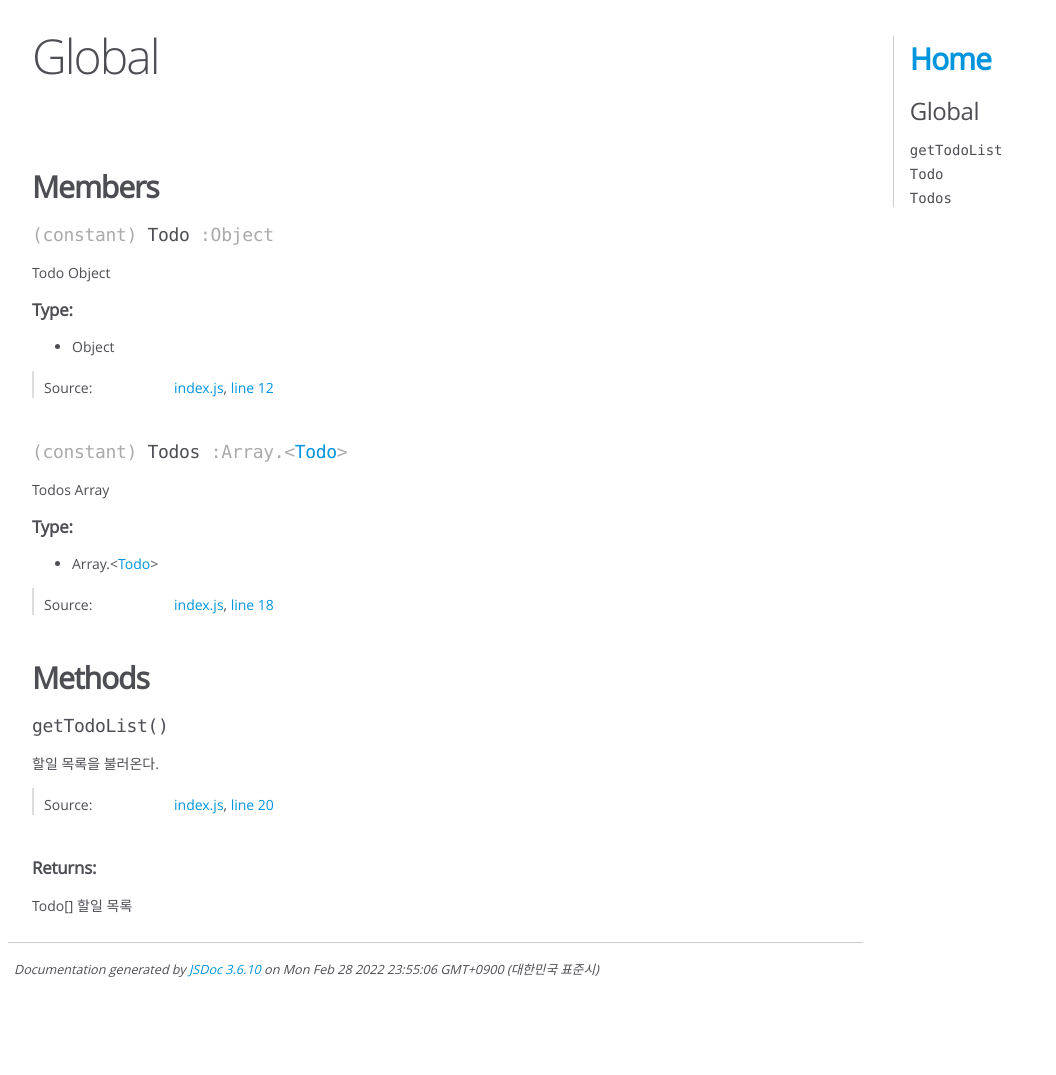
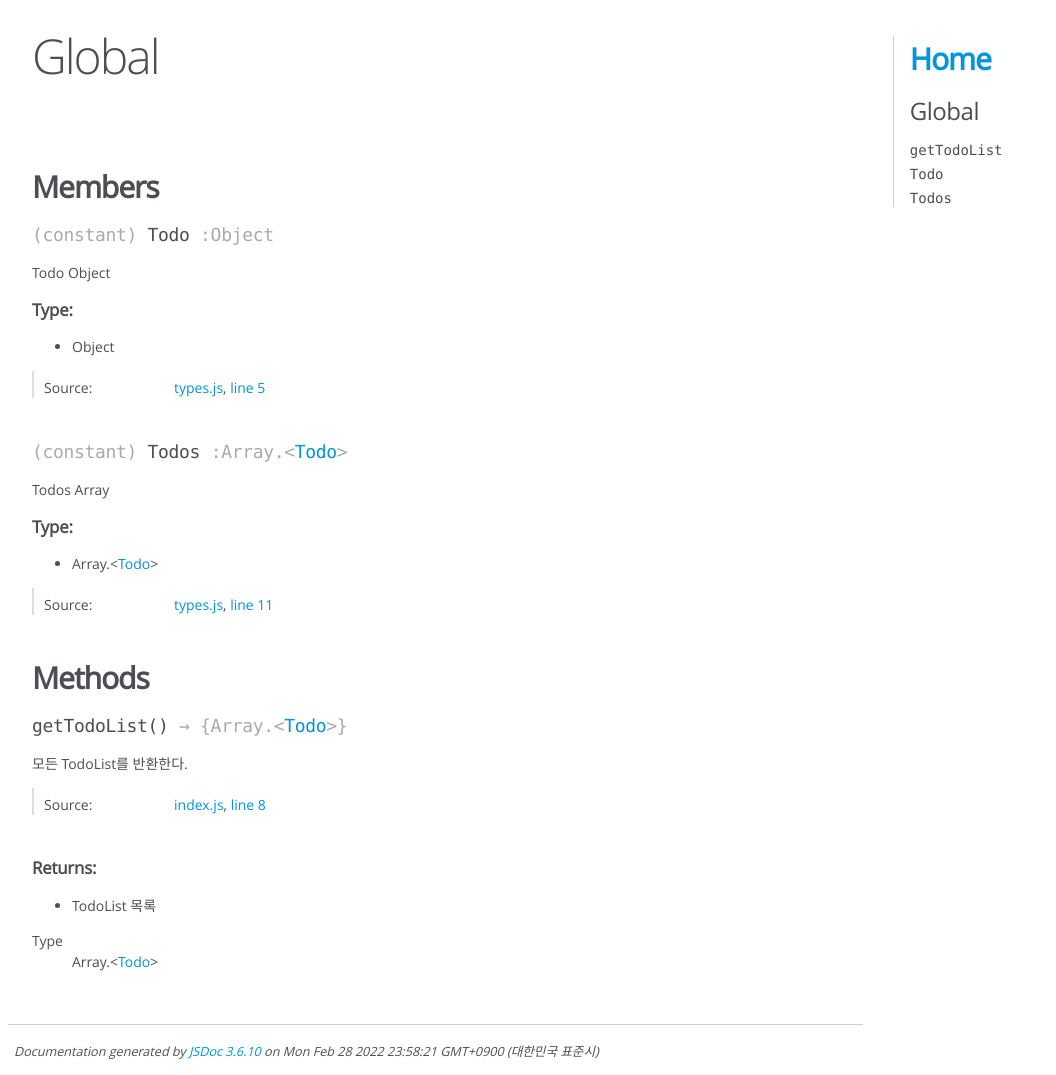
Before and after one commit to next-step/ts-todo-list, a website: page docs/global.html in a window 1280 px wide. Shown: the whole page, without its empty margins (0-1056 px from the left). Before the commit the page ends 993 px from the top, so only its background shows below. Drawn offline with Linux system fonts and the light colour scheme.

Commit message:
feat: getTodoList

```diff
--- a/docs/global.html
+++ b/docs/global.html
@@ -152,7 +152,7 @@
 
     <dt class="tag-source">Source:</dt>
     <dd class="tag-source"><ul class="dummy"><li>
-        <a href="index.js.html">index.js</a>, <a href="index.js.html#line12">line 12</a>
+        <a href="types.js.html">types.js</a>, <a href="types.js.html#line5">line 5</a>
     </li></ul></dd>
 
 
@@ -224,7 +224,7 @@
 
     <dt class="tag-source">Source:</dt>
     <dd class="tag-source"><ul class="dummy"><li>
-        <a href="index.js.html">index.js</a>, <a href="index.js.html#line18">line 18</a>
+        <a href="types.js.html">types.js</a>, <a href="types.js.html#line11">line 11</a>
     </li></ul></dd>
 
 
@@ -252,7 +252,7 @@
 
 
 
-    <h4 class="name" id="getTodoList"><span class="type-signature"></span>getTodoList<span class="signature">()</span><span class="type-signature"></span></h4>
+    <h4 class="name" id="getTodoList"><span class="type-signature"></span>getTodoList<span class="signature">()</span><span class="type-signature"> &rarr; {Array.&lt;<a href="global.html#Todo">Todo</a>>}</span></h4>
 
 
 
@@ -260,7 +260,7 @@
 
 
 <div class="description">
-    <p>할일 목록을 불러온다.</p>
+    <p>모든 TodoList를 반환한다.</p>
 </div>
 
 
@@ -304,7 +304,7 @@
 
     <dt class="tag-source">Source:</dt>
     <dd class="tag-source"><ul class="dummy"><li>
-        <a href="index.js.html">index.js</a>, <a href="index.js.html#line20">line 20</a>
+        <a href="index.js.html">index.js</a>, <a href="index.js.html#line8">line 8</a>
     </li></ul></dd>
 
 
@@ -333,10 +333,24 @@
 
 
 <div class="param-desc">
-    <p>Todo[] 할일 목록</p>
+    <ul>
+<li>TodoList 목록</li>
+</ul>
 </div>
 
 
+
+<dl>
+    <dt>
+        Type
+    </dt>
+    <dd>
+
+<span class="param-type">Array.&lt;<a href="global.html#Todo">Todo</a>></span>
+
+
+    </dd>
+</dl>
 
 
 
@@ -366,7 +380,7 @@
 <br class="clear">
 
 <footer>
-    Documentation generated by <a href="https://github.com/jsdoc/jsdoc">JSDoc 3.6.10</a> on Mon Feb 28 2022 23:55:06 GMT+0900 (대한민국 표준시)
+    Documentation generated by <a href="https://github.com/jsdoc/jsdoc">JSDoc 3.6.10</a> on Mon Feb 28 2022 23:58:21 GMT+0900 (대한민국 표준시)
 </footer>
 
 <script> prettyPrint(); </script>
```
Also changed, not shown: docs/index.js.html (+3 -15 lines), docs/types.js.html (renamed from docs/index.html, +18 -21 lines), src/index.js (+2 -14 lines), src/types.js (added, +11 -0 lines).
